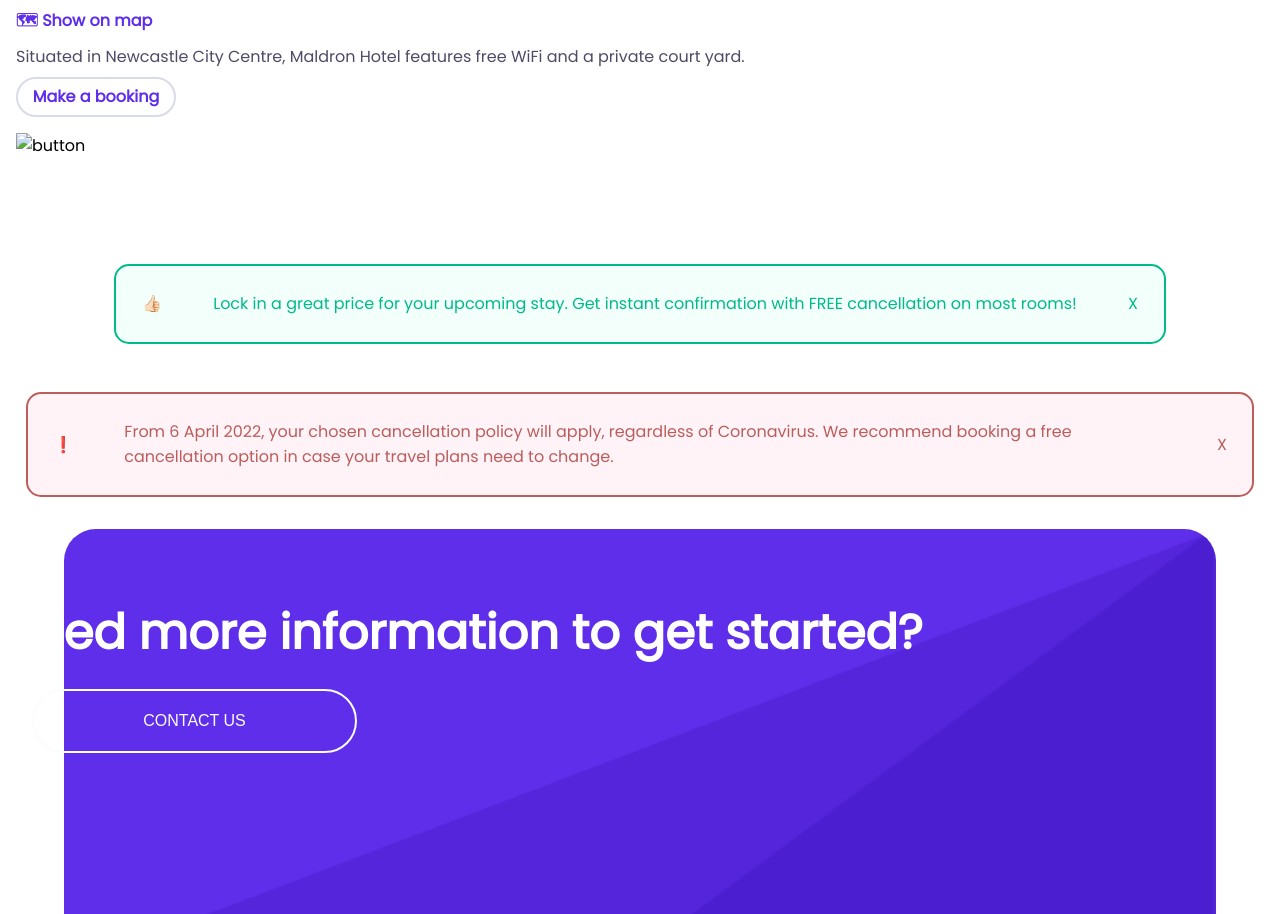
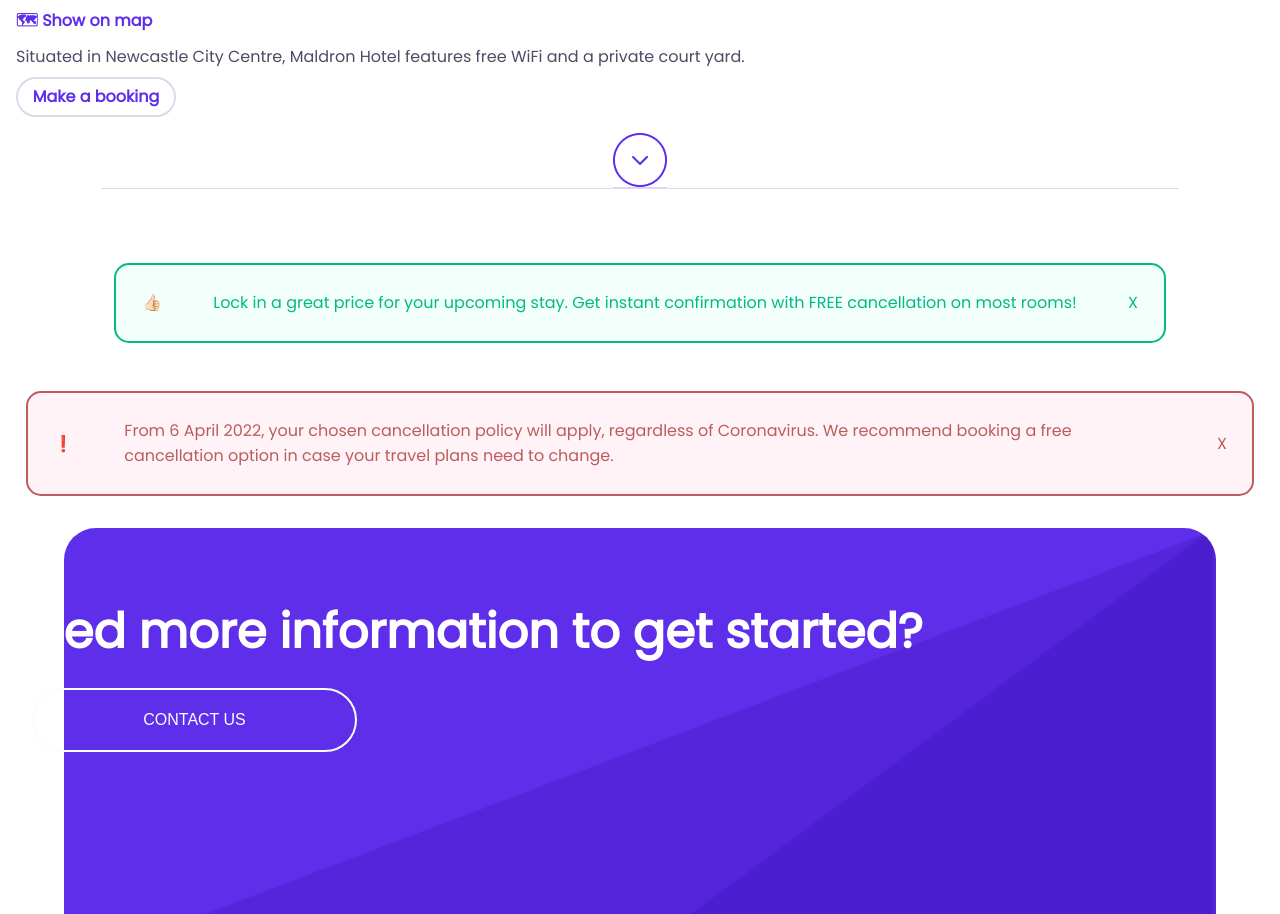
Before and after one commit to AldanaArcidiacono/AldanaArcidiacono-202210-W1CH5-Aldana-Rafael, a website: page index.html in a window 1280 px wide. Shown: the part 2547-3461 px from the top of the page. Drawn offline with Linux system fonts and the light colour scheme.

Commit message:
Add arrow container

```diff
--- a/index.html
+++ b/index.html
@@ -167,10 +167,18 @@
                         <button type="submit">Make a booking</button>
                     </div>
                 </div>
+            </section>
+            <div class="arrow_container">
+                <div class="arrow__item"></div>
                 <div>
-                    <img src="/assets/" alt="button" />
+                    <img
+                        class="down_arrow"
+                        src="./assets/down_arrow.png"
+                        alt="button"
+                    />
                 </div>
-            </section>
+                <div class="arrow__item"></div>
+            </div>
             <section class="boxes">
                 <div class="boxes--green_box">
                     <p class="boxes">👍🏻</p>
--- a/sass/styles.scss
+++ b/sass/styles.scss
@@ -189,11 +189,21 @@ section {
         padding: 1em;
     }
 }
+
+.arrow_container {
+    display: flex;
+    flex-direction: row;
+    justify-content: center;
+}
 .down_arrow {
-    width: 100vw;
     border-block-end: solid 2px #d9dbe9;
     display: flex;
     justify-content: center;
+}
+.arrow__item {
+    border-block-end: solid 1px #d9dbe9;
+    display: flex;
+    width: 40vw;
 }
 
 .search--results {
```
Also changed, not shown: css/styles.css, 1 other file.
